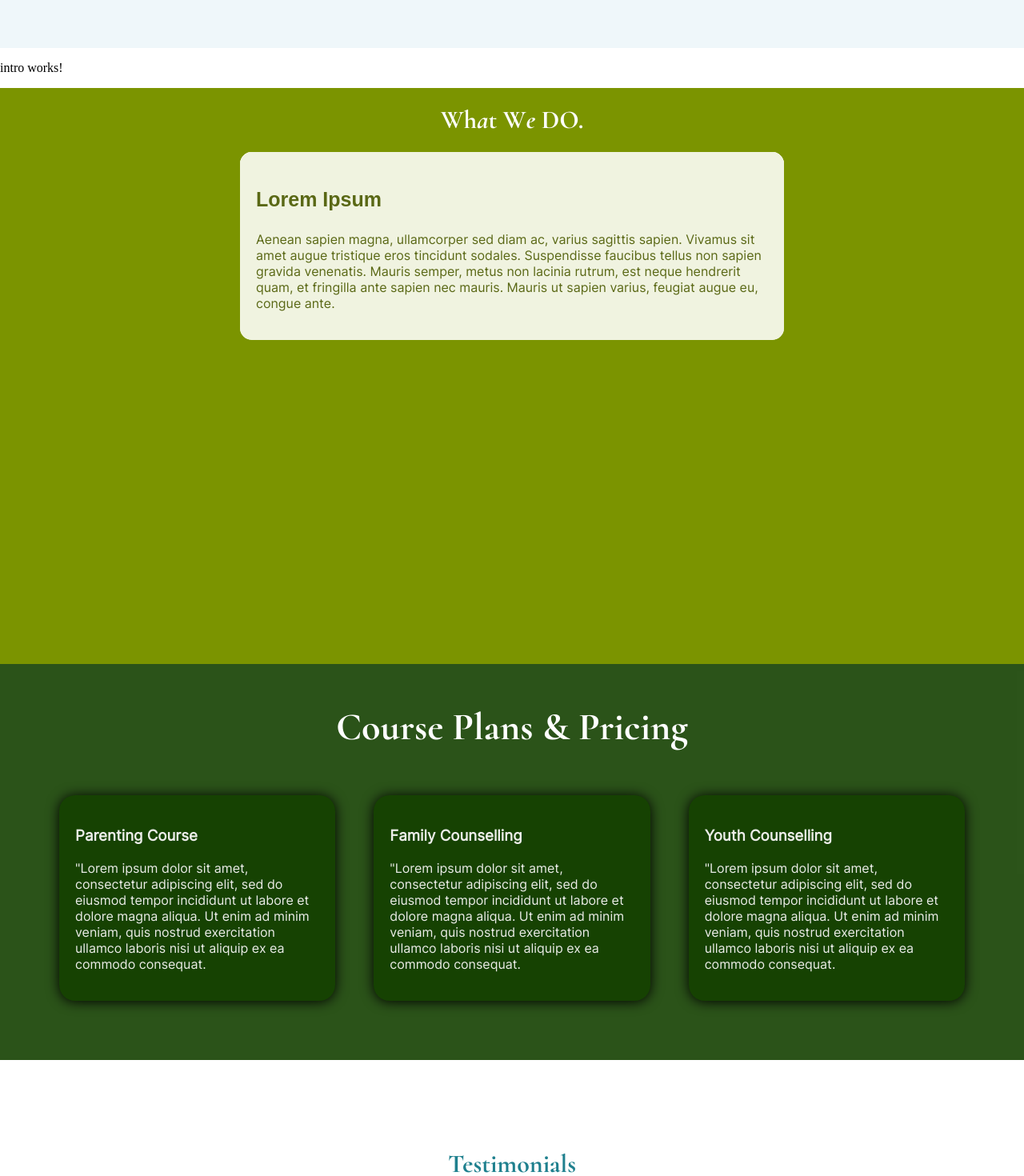
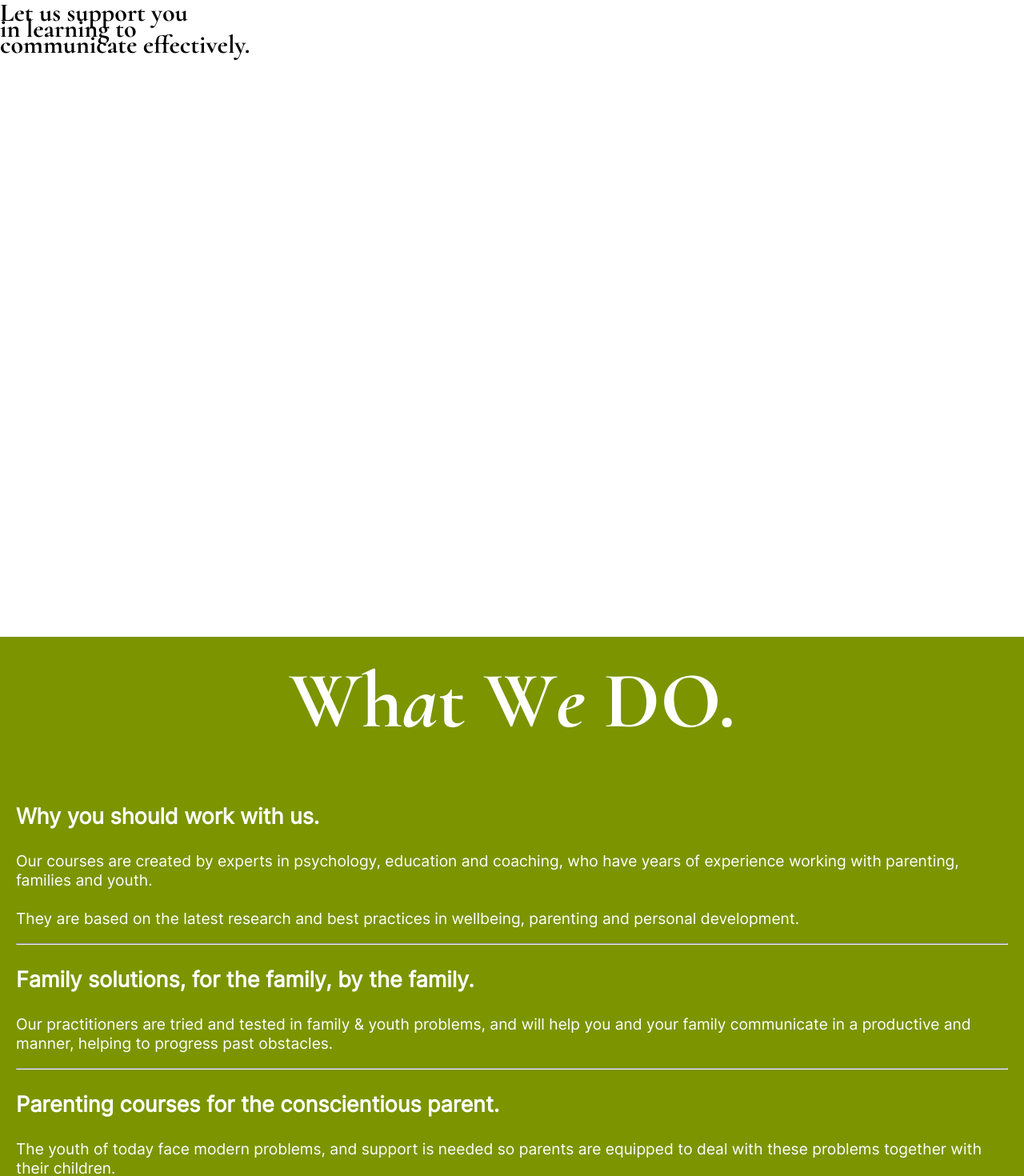
Before and after one commit to majorhaji/family-youth, an Angular app: page / in a window 1280 px wide. Shown: the part 940-2410 px from the top of the page at 80% size. Built offline with nearby package versions, Linux system fonts and the light colour scheme.

Commit message:
about section

```diff
--- a/src/app/about/about.component.html
+++ b/src/app/about/about.component.html
@@ -1,47 +1,38 @@
-<div class="about">
+<div class="about" id="about">
   <h1 class="tagline">
     Wh<span class="italic">a</span>t W<span class="italic">e</span> DO.
   </h1>
-  <div class="cards">
-    <div class="card">
-      <h3>Lorem Ipsum</h3>
-      <p>
-        Lorem ipsum dolor sit amet, consectetur adipiscing elit. Mauris diam
-        orci, faucibus id elit at, elementum tristique lacus. Aliquam tempor
-        sagittis ex. Nunc rhoncus sem venenatis volutpat iaculis. Praesent
-        tempor arcu dolor, vel hendrerit nisl condimentum ut. Suspendisse
-        tincidunt ultricies metus, non imperdiet justo semper sit amet.
-      </p>
-    </div>
-    <div class="card">
-      <h3>Lorem Ipsum</h3>
-      <p>
-        Phasellus ullamcorper, mauris a porta lacinia, orci arcu interdum
-        libero, id hendrerit enim mauris rutrum orci. Nulla sit amet mi eget
-        libero semper efficitur. Sed id tempor erat. Nulla ultrices vitae ligula
-        quis dapibus. Quisque tempus tortor vitae eros mollis, quis mattis
-        libero interdum.
-      </p>
-    </div>
-    <div class="card">
-      <h3>Lorem Ipsum</h3>
-      <p>
-        In accumsan imperdiet nibh et consequat. In dui dui, finibus vitae
-        placerat vitae, venenatis vel sapien. Maecenas posuere eget nulla a
-        venenatis. Aenean eleifend at massa ac interdum. Phasellus venenatis
-        vulputate magna, id fermentum nulla posuere a. Quisque finibus suscipit
-        sem eget viverra.
-      </p>
-    </div>
-    <div class="card">
-      <h3>Lorem Ipsum</h3>
-      <p>
-        Aenean sapien magna, ullamcorper sed diam ac, varius sagittis sapien.
-        Vivamus sit amet augue tristique eros tincidunt sodales. Suspendisse
-        faucibus tellus non sapien gravida venenatis. Mauris semper, metus non
-        lacinia rutrum, est neque hendrerit quam, et fringilla ante sapien nec
-        mauris. Mauris ut sapien varius, feugiat augue eu, congue ante.
-      </p>
-    </div>
-  </div>
+  <h3 id="why-work">Why you should work with us.</h3>
+  <p>
+    Our courses are created by experts in psychology, education and coaching,
+    who have years of experience working with parenting, families and youth.<br />
+    <br />
+    They are based on the latest research and best practices in wellbeing,
+    parenting and personal development.
+  </p>
+  <hr />
+  <h3 id="family-solutions">
+    Family solutions, for the family, by the family.
+  </h3>
+  <p>
+    Our practitioners are tried and tested in family & youth problems, and will
+    help you and your family communicate in a productive and manner, helping to
+    progress past obstacles.
+  </p>
+  <hr />
+
+  <h3 id="parenting-courses">
+    Parenting courses for the conscientious parent.
+  </h3>
+  <p>
+    The youth of today face modern problems, and support is needed so parents
+    are equipped to deal with these problems together with their children.
+  </p>
+  <hr />
+  <h3 id="personal-development">Personal Development tailor-made for you.</h3>
+  <p>
+    Modern life is stressful and we will equip you with tools to combat stress.
+    Setting personal goals, building self esteem, taking care of your physical,
+    mental and emotional wellbeing to set you on the path towards thriving.
+  </p>
 </div>
--- a/src/app/about/about.component.scss
+++ b/src/app/about/about.component.scss
@@ -4,37 +4,23 @@
 }
 
 .about {
-  height: 85vh;
+  min-height: 100vh;
   background-color: #7b9400;
   color: #ffffff;
   padding: 20px;
+  h3 {
+    font-family: "Inter Regular";
+    font-size: 27px;
+  }
+  p {
+    font-family: "Inter Regular";
+    font-size: larger;
+  }
 }
 
 .tagline {
   margin-top: 0;
   font-family: "Cormorant Bold";
   text-align: center;
+  font-size: 100px;
 }
-
-.cards {
-  display: flex;
-  flex-direction: column;
-  align-items: center;
-
-  .card {
-    color: #5a6815;
-    background-color: #f0f3e0;
-    padding: 20px;
-    width: 50vw;
-    border-radius: 15px;
-    position: absolute;
-
-    h3 {
-      font-family: Arial, Helvetica, sans-serif;
-      font-size: 25px;
-    }
-    p {
-      font-family: "Inter Regular";
-    }
-  }
-}
--- a/src/app/courses/courses.component.scss
+++ b/src/app/courses/courses.component.scss
@@ -2,7 +2,7 @@
   background-color: #164202e7;
   clear: both;
   padding: 50px;
-
+  min-height: 100vh;
   .tagline {
     color: #ffffff;
 
--- a/src/app/header/header.component.html
+++ b/src/app/header/header.component.html
@@ -1,7 +1,10 @@
 <div class="header">
   <h1 class="tagline">
     B<span class="italic">e</span>tter Mind.
-    <span class="better-life">Better Life.</span>
+    <span class="better-life"
+      >Bett<span class="italic">e</span>r Lif<span class="italic">e</span
+      >.</span
+    >
   </h1>
   <h3 class="intro">
     LET US TEACH YOU THE TOOLS TO NURTURE YOUR MIND SO YOU CAN THRIVE IN LIFE.
--- a/src/app/intro/intro.component.html
+++ b/src/app/intro/intro.component.html
@@ -1 +1,8 @@
-<p>intro works!</p>
+<div id="intro">
+  <h1 id="1">Let us support you</h1>
+  <br />
+
+  <h1 id="10">in learning to</h1>
+  <br />
+  <h1 id="30">communicate effectively.</h1>
+</div>
--- a/src/app/intro/intro.component.scss
+++ b/src/app/intro/intro.component.scss
@@ -0,0 +1,12 @@
+#intro {
+  height: 100vh;
+  font-family: "Cormorant Bold";
+
+  h1 {
+    margin: 0;
+    padding: 0;
+    text-align: center;
+
+    position: absolute;
+  }
+}
--- a/src/app/nav/nav.component.scss
+++ b/src/app/nav/nav.component.scss
@@ -16,6 +16,7 @@ nav {
   display: flex;
   justify-content: center;
   align-items: center;
+  position: fixed;
 }
 a {
   padding: 10px;
--- a/src/app/testimonials/testimonials.component.scss
+++ b/src/app/testimonials/testimonials.component.scss
@@ -2,7 +2,7 @@
   margin-top: 10vh;
   padding: 30px;
   background-color: #ffffff;
-
+  min-height: 100vh;
   display: flex;
   flex-direction: column;
 
```
